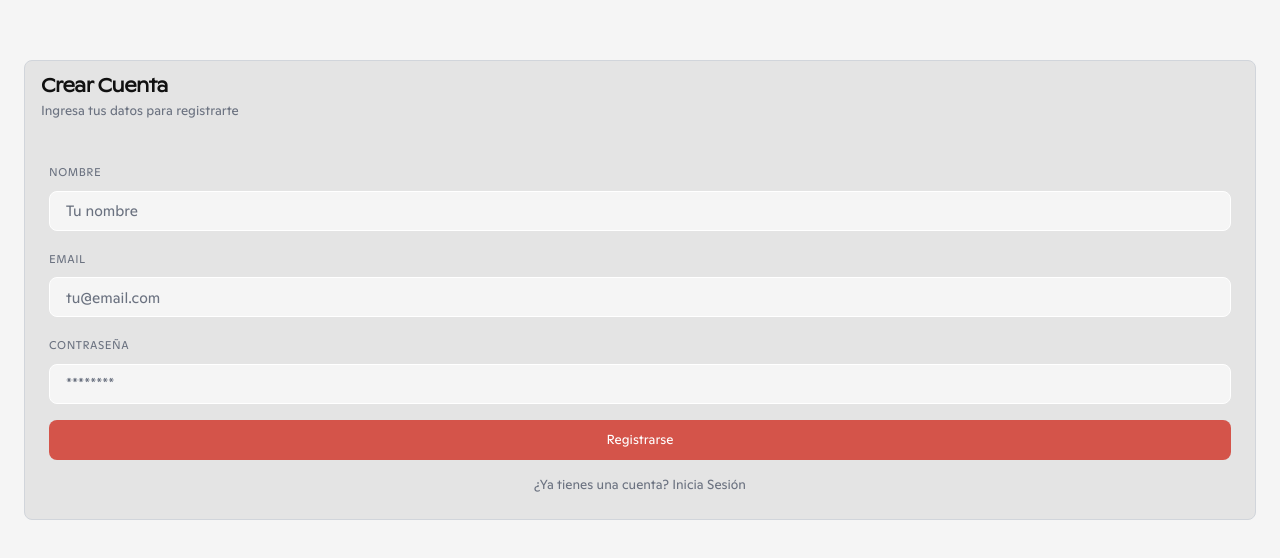
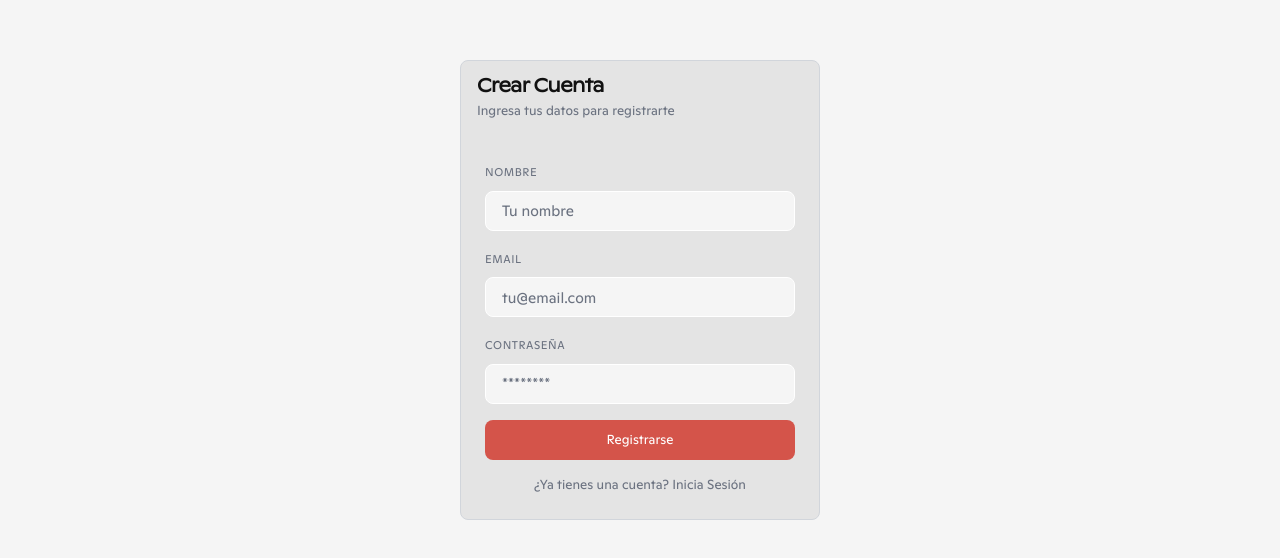
Before and after one commit to canito1/Inventario, a Next.js app: page /register in a window 1280 px wide. Shown: the part 110-668 px from the top of the page. Built offline with nearby package versions, Linux system fonts and the light colour scheme.

Commit message:
fix: quitar logo duplicado en pagina de registro

```diff
--- a/app/page.tsx
+++ b/app/page.tsx
@@ -13,6 +13,7 @@ import { ProductDetailsDialog } from '@/components/ProductDetailsDialog'
 import { useAuth } from '@/contexts/AuthContext'
 import { Item, itemsService } from '@/lib/items'
 import { cn } from '@/lib/utils'
+import { SidebarProvider } from '@/components/ui/sidebar'
 
 export default function Dashboard() {
   const { user, loading: authLoading } = useAuth()
@@ -149,7 +150,8 @@ export default function Dashboard() {
   ]
 
   return (
-    <div className="flex min-h-svh bg-background font-sans text-foreground">
+    <SidebarProvider>
+      <div className="flex min-h-svh bg-background font-sans text-foreground">
       {/* Sidebar */}
       <AppSidebar />
 
@@ -239,6 +241,7 @@ export default function Dashboard() {
         onOpenChange={setDetailsDialogOpen}
         product={productToView}
       />
-    </div>
+      </div>
+    </SidebarProvider>
   )
 }
--- a/components/LoginForm.tsx
+++ b/components/LoginForm.tsx
@@ -35,8 +35,8 @@ export function LoginForm() {
   }
 
   return (
-    <div className="copilot-flex copilot-min-h-screen copilot-items-center copilot-justify-center copilot-p-4 sm:copilot-p-6 copilot-bg-background">
-      <div className="copilot-w-full copilot-max-w-sm">
+    <main className="flex min-h-svh w-full items-center justify-center bg-background px-4 py-6 sm:px-6 sm:py-8">
+      <div className="w-full max-w-sm mx-auto">
         {/* Brand mark */}
         <div className="copilot-text-center copilot-mb-8">
           <div className="copilot-inline-flex copilot-items-center copilot-justify-center copilot-w-12 copilot-h-12 copilot-rounded-full copilot-bg-primary copilot-border copilot-border-foreground copilot-mb-4 copilot-mx-auto">
@@ -154,6 +154,6 @@ export function LoginForm() {
           </Link>
         </p>
       </div>
-    </div>
+    </main>
   )
 }
--- a/components/RegisterForm.tsx
+++ b/components/RegisterForm.tsx
@@ -40,8 +40,8 @@ export function RegisterForm() {
     }
 
     return (
-        <div className="copilot-flex copilot-min-h-screen copilot-w-full copilot-items-center copilot-justify-center copilot-p-4 sm:copilot-p-6 copilot-bg-background">
-            <div className="copilot-w-full copilot-max-w-sm">
+        <main className="flex min-h-svh w-full items-center justify-center bg-background px-4 py-6 sm:px-6 sm:py-8">
+            <div className="w-full max-w-sm mx-auto">
                 <Card className="copilot-bg-muted copilot-border copilot-border-border copilot-rounded-copilot">
                     <CardHeader className="copilot-space-y-1">
                         <CardTitle className="copilot-font-heading copilot-text-heading-5 copilot-font-semibold copilot-leading-none copilot-m-0">Crear Cuenta</CardTitle>
@@ -103,6 +103,6 @@ export function RegisterForm() {
                     </CardContent>
                 </Card>
             </div>
-        </div>
+        </main>
     )
 }
```
